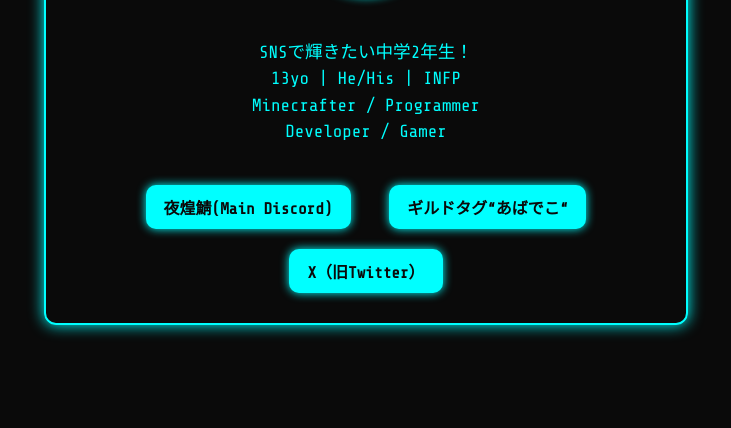
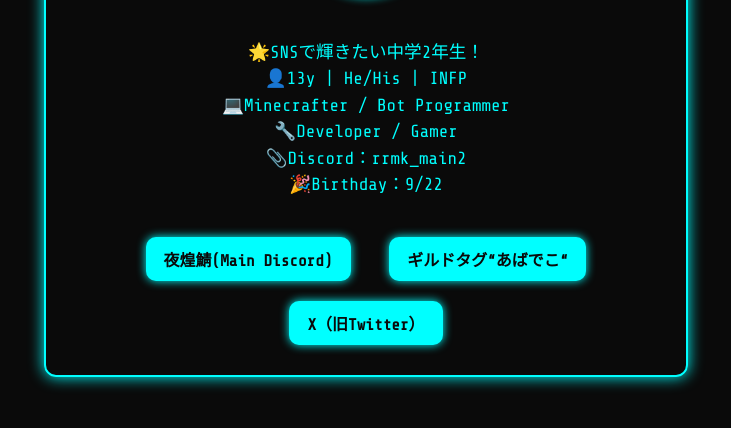
Before and after one commit to rarumoke-official/rarumoke-official.github.io, a plain HTML site: page index.html in a window 1280 px wide. Shown: the part 298-726 px from the top of the page, without its empty margins (274-1005 px from the left). Drawn offline with nearby package versions, Linux system fonts and the light colour scheme.

Commit message:
Update index.html

```diff
--- a/index.html
+++ b/index.html
@@ -67,10 +67,12 @@
 <img src="https://rarumoke-official.github.io/IMG_4389.png" alt="らるもけのアイコン" />
 
 <p class="intro">
-  SNSで輝きたい中学2年生！<br>
-  13yo | He/His | INFP<br>
-  Minecrafter / Programmer<br>
-  Developer / Gamer
+🌟SNSで輝きたい中学2年生！<br>
+👤13y | He/His | INFP<br>
+💻Minecrafter / Bot Programmer<br>
+🔧Developer / Gamer<br>
+📎Discord：rrmk_main2<br>
+🎉Birthday：9/22
 </p>
 
 <div>
```
